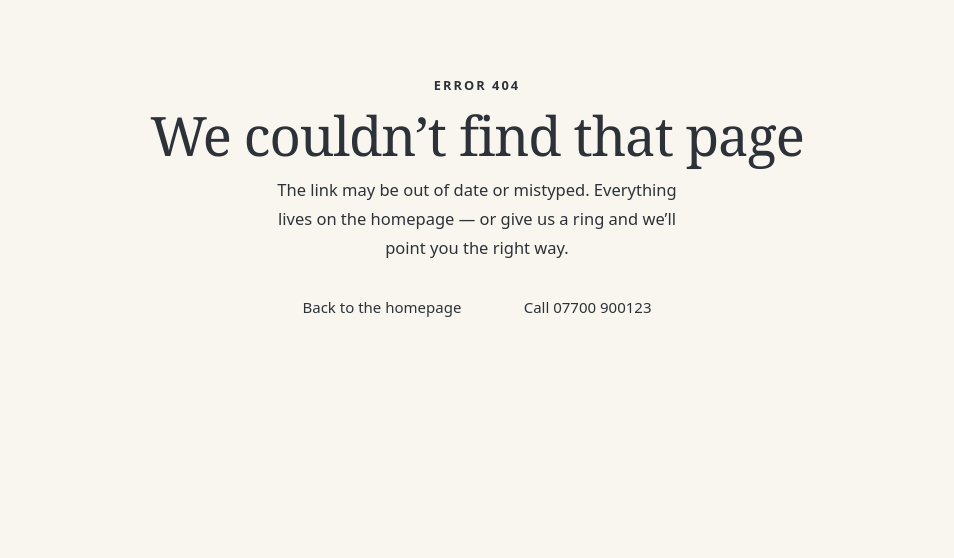
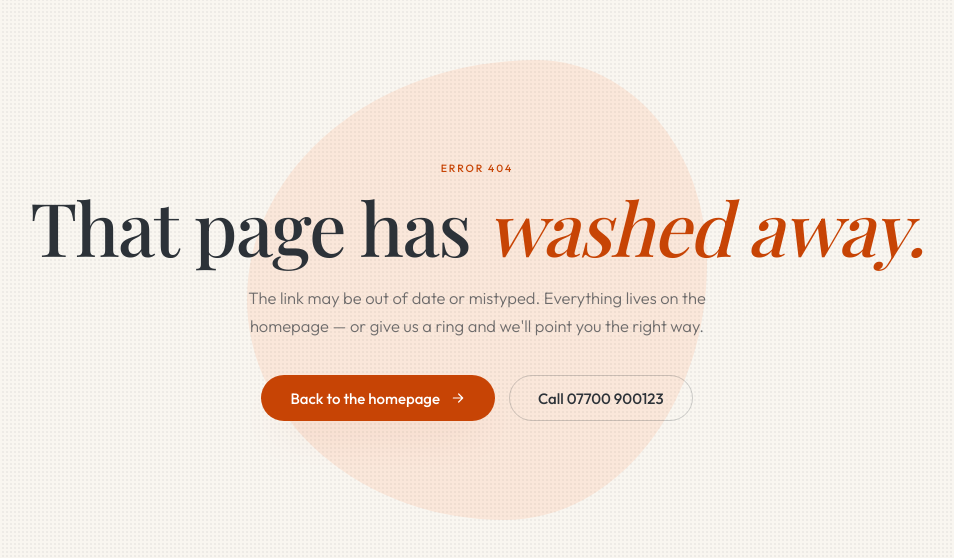
Before and after one commit to YM-MMV/JetForceWashing-website, a plain HTML site: page 404.html in a window 1280 px wide. Shown: the part 110-668 px from the top of the page, without its empty margins (163-1117 px from the left). Drawn offline with nearby package versions, Linux system fonts and the light colour scheme; a web font is replaced by a local one.

Commit message:
Restyle the 404 page to match the redesign
Same sand palette, serif display type and pebble motif as the main site.
Its asset paths stay absolute (/JetForceWashing-website/...) because
GitHub serves this file for missing URLs at any depth, so relative paths
would resolve against the broken URL.

```diff
--- a/404.html
+++ b/404.html
@@ -5,35 +5,61 @@
 <meta name="viewport" content="width=device-width, initial-scale=1">
 <title>Page not found | JetForce Washing</title>
 <meta name="robots" content="noindex">
+
 <!-- Absolute project paths, not relative: GitHub serves this file for any missing
      URL, at any depth, so relative paths would resolve against the bad URL. -->
 <link rel="icon" href="/JetForceWashing-website/favicon.ico" sizes="any">
 <link rel="icon" type="image/png" sizes="32x32" href="/JetForceWashing-website/favicon-32x32.png">
 <link rel="apple-touch-icon" href="/JetForceWashing-website/apple-touch-icon.png">
+
 <link rel="preconnect" href="https://fonts.googleapis.com">
 <link rel="preconnect" href="https://fonts.gstatic.com" crossorigin>
-<link href="https://fonts.googleapis.com/css2?family=Plus+Jakarta+Sans:wght@400;600;700;800&display=swap" rel="stylesheet">
+<link href="https://fonts.googleapis.com/css2?family=Playfair+Display:ital,wght@0,400;0,500;1,400;1,500&family=Outfit:wght@300;400;500&display=swap" rel="stylesheet">
 <link rel="stylesheet" href="/JetForceWashing-website/styles.css">
+
 <style>
-  .oops { min-height: 78vh; display: grid; place-items: center; text-align: center; padding: 60px 0; }
-  .oops h1 { font-size: clamp(2.2rem, 6vw, 3.4rem); margin-bottom: 14px; }
-  .oops .code { font-size: .8rem; font-weight: 800; letter-spacing: .16em;
-                text-transform: uppercase; color: var(--brand-deep); margin-bottom: 12px; }
+  .oops {
+    position: relative;
+    min-height: 100vh;
+    display: grid; place-items: center;
+    text-align: center;
+    padding: 60px 0;
+    overflow: hidden;
+  }
+  .oops-blob {
+    position: absolute; pointer-events: none;
+    width: 460px; height: 460px;
+    background: rgba(255, 122, 61, .12);
+    left: 50%; top: 50%;
+    transform: translate(-50%, -50%);
+  }
+  .oops-inner { position: relative; z-index: 1; }
+  .oops h1 { font-size: clamp(42px, 6vw, 74px); margin: 14px 0 20px; }
+  .oops h1 em { font-style: italic; color: var(--sat-ink); }
   .oops p { max-width: 46ch; margin-inline: auto; }
-  .oops .btn { margin-top: 22px; }
+  .oops-actions { display: flex; flex-wrap: wrap; gap: 14px; justify-content: center; margin-top: 34px; }
+  @media (max-width: 620px) { .oops-actions .btn { width: 100%; justify-content: center; } }
 </style>
 </head>
+
 <body>
-  <main class="oops">
-    <div class="wrap">
-      <p class="code">Error 404</p>
-      <h1>We couldn’t find that page</h1>
-      <p>The link may be out of date or mistyped. Everything lives on the homepage — or give us a ring and we’ll point you the right way.</p>
-      <p>
-        <a class="btn btn-primary btn-lg" href="/JetForceWashing-website/">Back to the homepage</a>
-        <a class="btn btn-outline btn-lg" href="tel:+447700900123">Call 07700 900123</a>
-      </p>
+<main class="oops noise">
+  <div class="oops-blob pebble" aria-hidden="true"></div>
+  <div class="wrap oops-inner">
+    <p class="sc">Error 404</p>
+    <h1>That page has <em>washed away.</em></h1>
+    <p class="lede">
+      The link may be out of date or mistyped. Everything lives on the homepage —
+      or give us a ring and we'll point you the right way.
+    </p>
+    <div class="oops-actions">
+      <a class="btn btn-solid" href="/JetForceWashing-website/">
+        Back to the homepage
+        <svg viewBox="0 0 24 24" aria-hidden="true" class="ico"><path d="M5 12h14M13 6l6 6-6 6" stroke-linecap="round" stroke-linejoin="round"/></svg>
+      </a>
+      <a class="btn btn-ghost" href="tel:+447700900123">Call 07700 900123</a>
     </div>
-  </main>
+  </div>
+</main>
 </body>
 </html>
```
